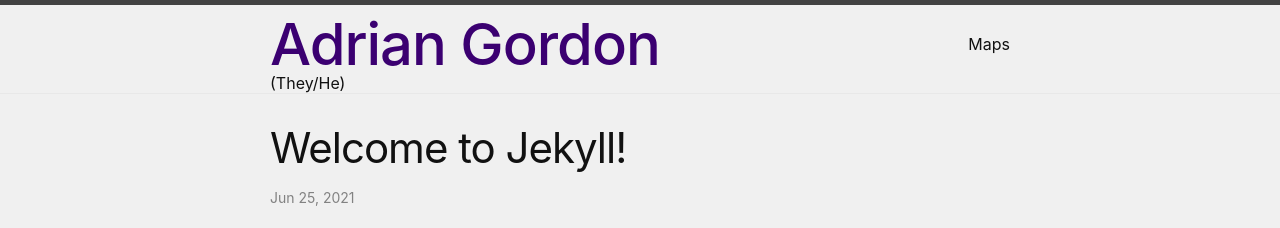
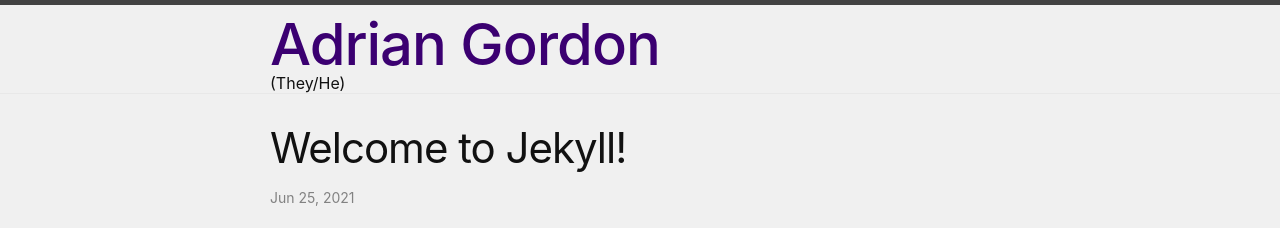
Before and after one commit to TheADrain/maps, a Jekyll site: the page built from docs/_posts/2021-06-25-welcome-to-jekyll.markdown, in a window 1280 px wide. Shown: the top 228 px of the page. Built offline with Jekyll 4.4.1, drawn with Linux system fonts in a browser that asks for light colours.

Commit message:
Update header.html
-

```diff
--- a/docs/_includes/header.html
+++ b/docs/_includes/header.html
@@ -8,27 +8,7 @@
         <a class="site-title" rel="author" href="{{ "/" | relative_url }}">{{ site.title | escape }}</a>
 
 
-    {%- if titles_size > 0 -%}
-      <nav class="site-nav">
-        <input type="checkbox" id="nav-trigger" class="nav-trigger" />
-        <label for="nav-trigger">
-          <span class="menu-icon">
-            <svg viewBox="0 0 18 15" width="18px" height="15px">
-              <path d="M18,1.484c0,0.82-0.665,1.484-1.484,1.484H1.484C0.665,2.969,0,2.304,0,1.484l0,0C0,0.665,0.665,0,1.484,0 h15.032C17.335,0,18,0.665,18,1.484L18,1.484z M18,7.516C18,8.335,17.335,9,16.516,9H1.484C0.665,9,0,8.335,0,7.516l0,0 c0-0.82,0.665-1.484,1.484-1.484h15.032C17.335,6.031,18,6.696,18,7.516L18,7.516z M18,13.516C18,14.335,17.335,15,16.516,15H1.484 C0.665,15,0,14.335,0,13.516l0,0c0-0.82,0.665-1.483,1.484-1.483h15.032C17.335,12.031,18,12.695,18,13.516L18,13.516z"/>
-            </svg>
-          </span>
-        </label>
 
-        <div class="trigger">
-          {%- for path in page_paths -%}
-            {%- assign my_page = site.pages | where: "path", path | first -%}
-            {%- if my_page.title -%}
-            <a class="page-link" href="{{ my_page.url | relative_url }}">{{ my_page.title | escape }}</a>
-            {%- endif -%}
-          {%- endfor -%}
-        </div>
-      </nav>
-    {%- endif -%}
 
   </div>
   <div class="wrapper">
```
